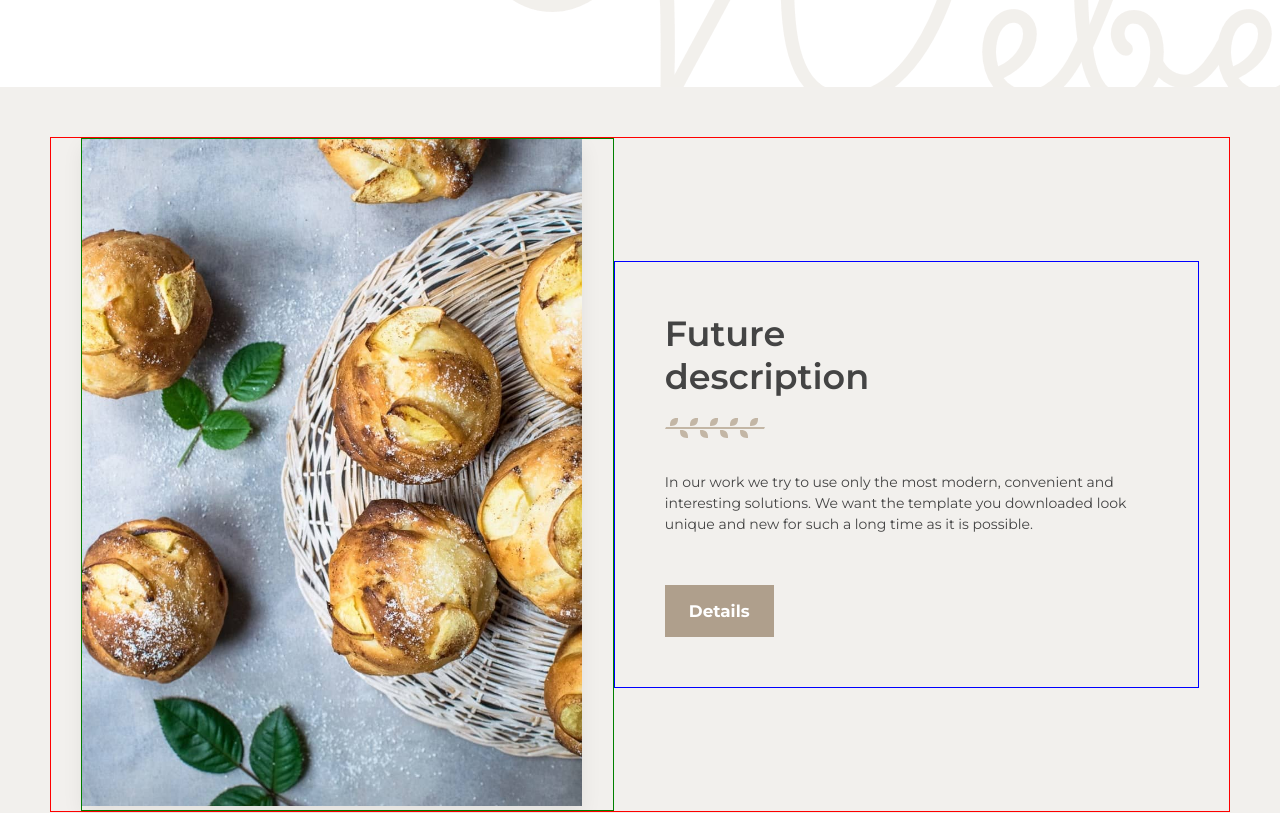
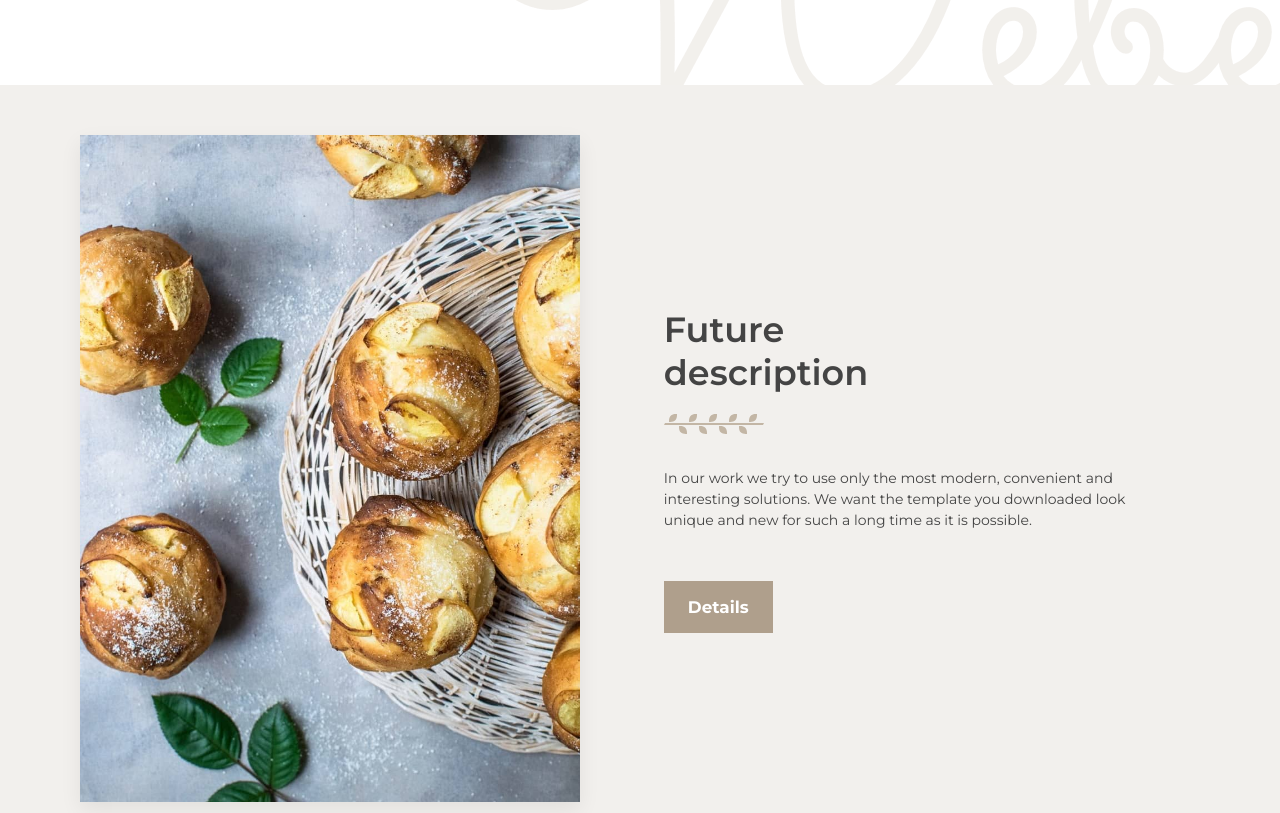
Before and after one commit to outsmartu/template-bakery, a website: page docs/index.html in a window 1280 px wide. Shown: the part 1220-2033 px from the top of the page. Drawn offline with Linux system fonts and the light colour scheme.

Commit message:
removed borders

```diff
--- a/frontend/styles/sections.sass
+++ b/frontend/styles/sections.sass
@@ -2,7 +2,7 @@
 
 .wrapper
     margin: 0 auto
-    border: 1px solid red
+    // border: 1px solid red
     padding: 0px 30px
     @media screen and (min-width: $desktop-up)
         max-width: $desktop-up - 30px
@@ -91,7 +91,7 @@
 
         .card-food
             flex-grow: 1
-            border: 1px solid green
+            // border: 1px solid green
             width: 100%
             position: relative
 
@@ -107,7 +107,7 @@
 
         .card-text
             flex-grow: 1
-            border: 1px solid blue
+            // border: 1px solid blue
             margin: auto
             width: 100%
             padding: 50px 50px
```
Also changed, not shown: docs/main.css.
